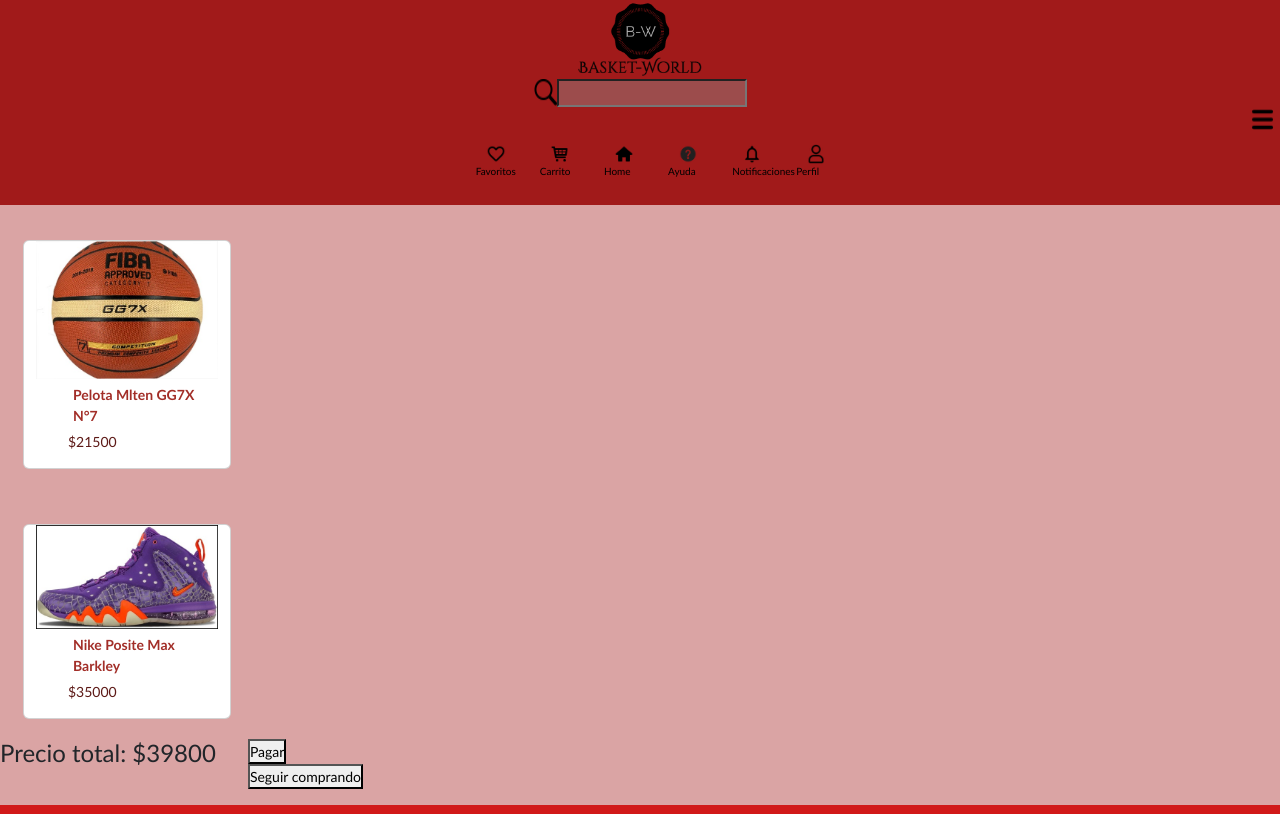
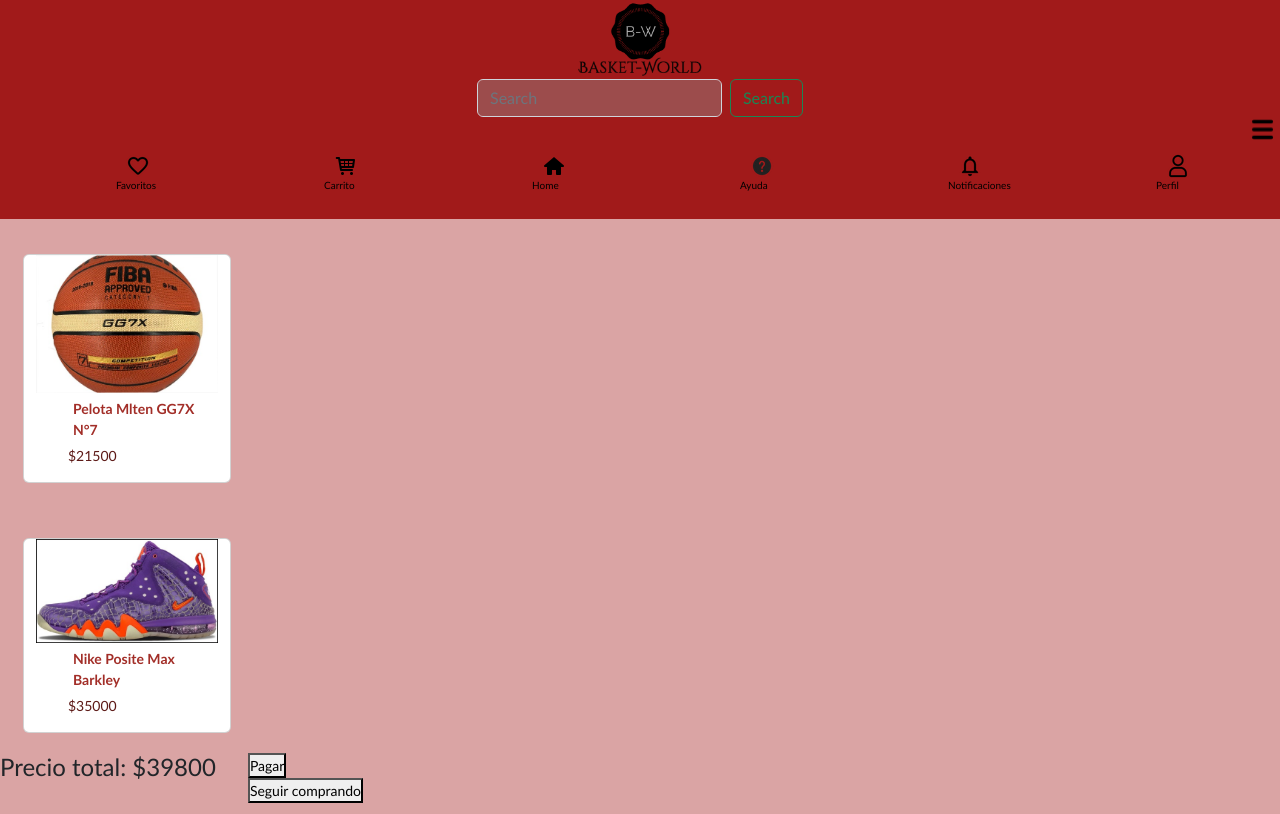
Before and after one commit to MarcosAuqui/Proyecto-Basket-World-, a plain HTML site: page pages/carrito.html in a window 1280 px wide. Shown: the top 814 px of the page. Drawn offline with nearby package versions, Linux system fonts and the light colour scheme.

Commit message:
Maquetado con BS

```diff
--- a/assets/style.css
+++ b/assets/style.css
@@ -31,15 +31,21 @@
     display: flex;
     justify-content: center;
 }
-
+/*
 .busqueda-contenedor{
     display: flex;
     justify-content: center;
+}*/
+.form-control{
+    background-color:#9c4c4c ;
 }
-.busqueda-casilla{
+.container-fluid{
+    width: 350px;
+}
+/*.busqueda-casilla{
     width: 350px;
     background-color:#9c4c4c ;
-}
+}*/
 .menu-contenedor{
     display: flex;
     justify-content: end;
--- a/pages/carrito.html
+++ b/pages/carrito.html
@@ -10,24 +10,27 @@
 </head>
 <body>
     <div class="grid-carrito">
-        <header class="header">
+        <header class="header ">
             <div class="logo-contenedor">
               <img src="../imagenes/Logo.png" class="logo" alt="">
             </div>
-            <div class="busqueda-contenedor">
-                <img src="../imagenes/search.png" class="busqueda" alt=""><input type="search" class="busqueda-casilla">
+            <div class="container-fluid">
+             <form class="d-flex" role="search">
+               <input class="form-control me-2" type="search" placeholder="Search" aria-label="Search">
+               <button class="btn btn-outline-success" type="submit">Search</button>
+             </form>
            </div>
             <div class="menu-contenedor">
               <img src="../imagenes/icono_menu.png" class="menu" alt="">
             </div>
              <nav class="nav">
-                <ul class="nav__ul">
-                  <li class="nav__li"><a href=""><img src="../imagenes/favoritos.png" class="iconnav" alt="">Favoritos</a></li>
-                  <li class="nav__li"><a href="./carrito.html"><img src="../imagenes/Carrito.png"  class="iconnav" alt="">Carrito</a></li>
-                  <li class="nav__li"><a href="../index.html"><img src="../imagenes/home.png"  class="iconnav" alt="">Home</a></li>
-                  <li class="nav__li"><a href=""><img src="../imagenes/¿ayuda.png"  class="iconnav" alt="">Ayuda</a></li>
-                  <li class="nav__li"><a href=""><img src="../imagenes/notificaciones.png"  class="iconnav" alt="">Notificaciones</a></li>
-                  <li class="nav__li"><a href="../pages/inicio_sesion.html"><img src="../imagenes/usuario.png"  class="iconnav" alt="">Perfil</a></li>
+               <ul class="nav__ul row col-12 justify-content-around">
+                   <li class="nav__li"><a href=""><img src="../imagenes/favoritos.png" alt="">Favoritos</a></li>
+                   <li class="nav__li"><a href="../pages/carrito.html"><img src="../imagenes/Carrito.png" alt="">Carrito</a></li>
+                   <li class="nav__li"><a href="../index.html"><img src="../imagenes/home.png" alt="">Home</a></li>
+                   <li class="nav__li"><a href=""><img src="../imagenes/¿ayuda.png" alt="">Ayuda</a></li>
+                   <li class="nav__li"><a href=""><img src="../imagenes/notificaciones.png" alt="">Notificaciones</a></li>
+                   <li class="nav__li"><a href="../pages/inicio_sesion.html"><img src="../imagenes/usuario.png" alt="">Perfil</a></li>
                  </ul>
             </nav>
           </header>
```
Also changed, not shown: index.html (+7 -4 lines), pages/ventana_compra.html (+8 -5 lines). Lines whose indentation alone changed are shown as unchanged.
